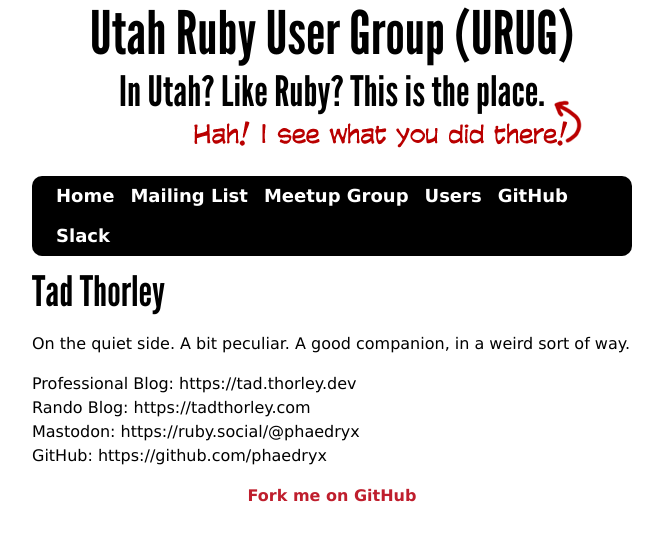
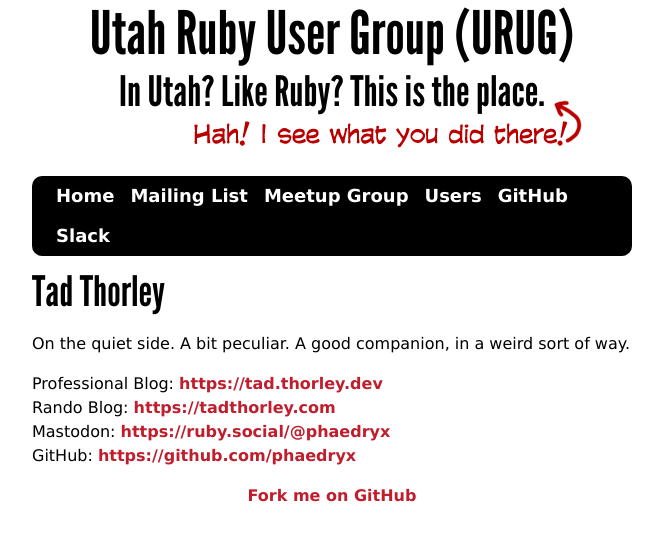
Before and after one commit to urug/urug.github.io, a Jekyll site: the page built from users/phaedryx.md, in a window 1280 px wide. Shown: the top 541 px of the page, without its empty margins (308-971 px from the left). Built offline with Jekyll 4.4.1, drawn with Linux system fonts in a browser that asks for light colours; part of the change alters nothing that is shown.

```diff
--- a/users/phaedryx.md
+++ b/users/phaedryx.md
@@ -7,7 +7,7 @@ fullname: "Tad Thorley"
 
 On the quiet side. A bit peculiar. A good companion, in a weird sort of way.
 
-Professional Blog: https://tad.thorley.dev<br>
-Rando Blog: https://tadthorley.com<br>
-Mastodon: https://ruby.social/@phaedryx<br>
-GitHub: https://github.com/phaedryx<br>
+Professional Blog: [https://tad.thorley.dev](https://tad.thorley.dev)<br>
+Rando Blog: [https://tadthorley.com](https://tadthorley.com)<br>
+Mastodon: [https://ruby.social/@phaedryx](https://ruby.social/@phaedryx)<br>
+GitHub: [https://github.com/phaedryx](https://github.com/phaedryx)<br>
```
